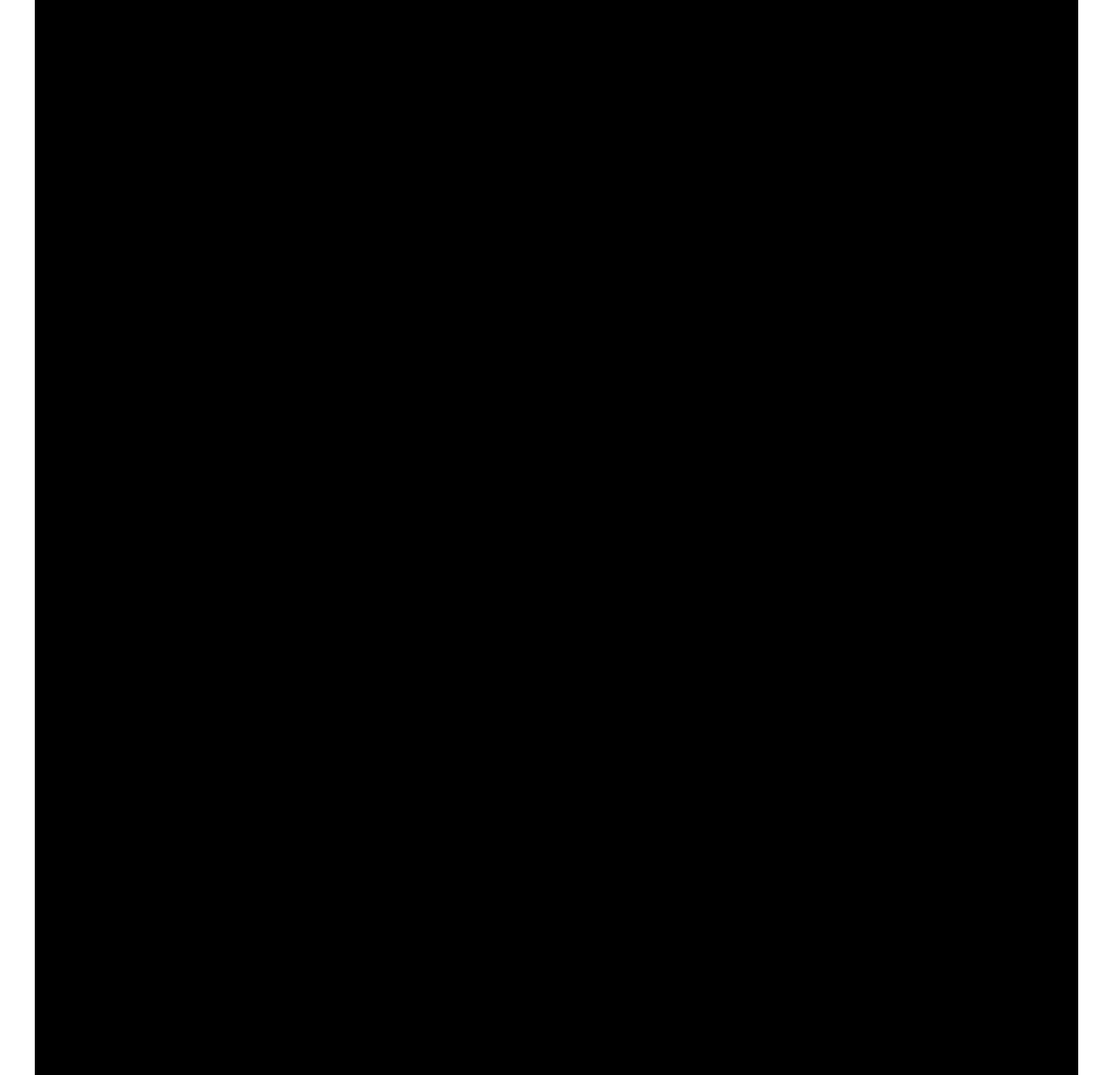
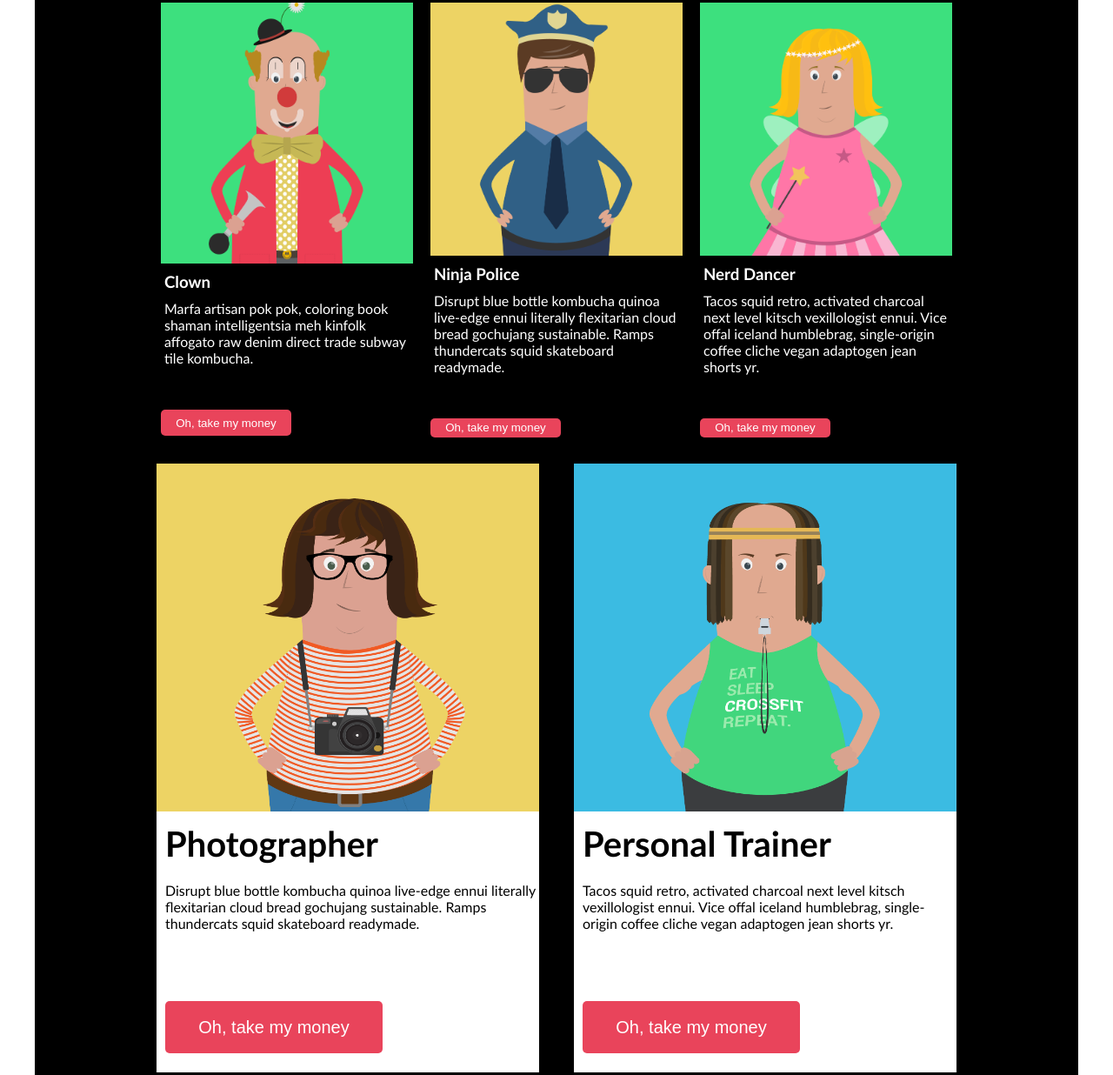
Before and after one commit to AlaaDan/Poster_shop, a plain HTML site: page index.html in a window 1280 px wide. Shown: the part 1505-2741 px from the top of the page at 87% size. Drawn offline with Linux system fonts and the light colour scheme.

Commit message:
Finished the body

```diff
--- a/index.html
+++ b/index.html
@@ -77,15 +77,58 @@
             </section>
         </article>
         <article>
-            <section class="small_container"></section>
-            <section class="small_container"></section>
-            <section class="small_container"></section>
+            <section class="small_container">
+                <img class="small_img" src="assets/char-5.png" alt="Clown">
+                <h3>Clown</h3>
+                <p>
+                    Marfa artisan pok pok, coloring book shaman intelligentsia meh kinfolk affogato raw denim
+                     direct trade subway tile kombucha.
+                </p>
+                <button class="small_button">Oh, take my money</button>
+            </section>
+            <section class="small_container">
+                <img class="small_img" src="assets/char-6.png" alt="Police man">
+                <h3>Ninja Police</h3>
+                <p>
+                    Disrupt blue bottle kombucha quinoa live-edge ennui literally flexitarian cloud bread gochujang
+                    sustainable. Ramps thundercats squid skateboard readymade.
+                </p>
+                <button class="small_button">Oh, take my money</button>
+            </section>
+            <section class="small_container">
+                <img class="small_img" src="assets/char-8.png" alt="Nerd Dancer">
+                <h3>Nerd Dancer</h3>
+                <p>
+                    Tacos squid retro, activated charcoal next level kitsch vexillologist ennui. Vice offal iceland
+                    humblebrag, single-origin coffee cliche vegan adaptogen jean shorts yr.
+                </p>
+                <button class="small_button">Oh, take my money</button>
+            </section>
         </article>
+        <article>
+            <section class="big_container">
+                <img class="big_img" src="assets/char-7.png" alt="Photographer">
+                <h2>Photographer</h2>
+                <p class="big_p">
+                    Disrupt blue bottle kombucha quinoa live-edge ennui literally flexitarian cloud bread gochujang
+                    sustainable. Ramps thundercats squid skateboard readymade.
+                </p>
+                <button class="big_button">Oh, take my money</button>
+            </section>
+            <section class="big_container">
+                <img class="big_img" src="assets/char-9.png" alt="Personal Trainer ">
+                <h2>Personal Trainer</h2>
+                <p class="big_p">
+                    Tacos squid retro, activated charcoal next level kitsch vexillologist ennui. Vice offal iceland
+                    humblebrag, single-origin coffee cliche vegan adaptogen jean shorts yr.
+                </p>
+                <button class="big_button">Oh, take my money</button>
+            </section>
 
-
-
+        </article>
     </div>
     <div class="botton">
+
 
     </div>
     </section>
```
